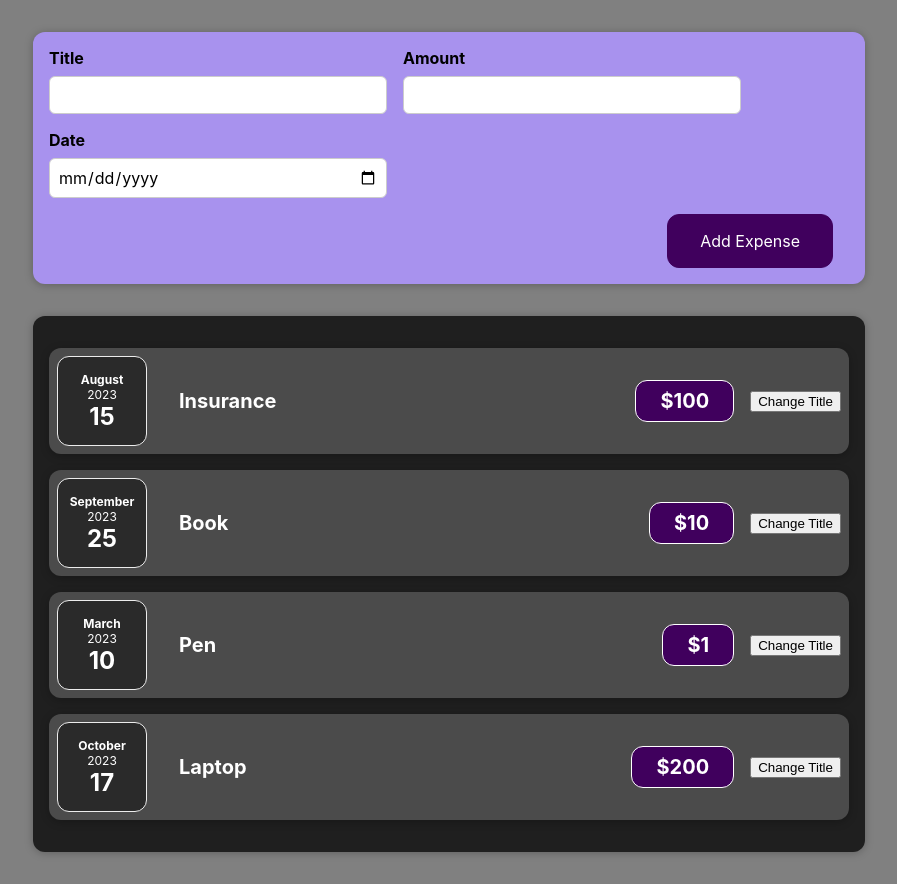
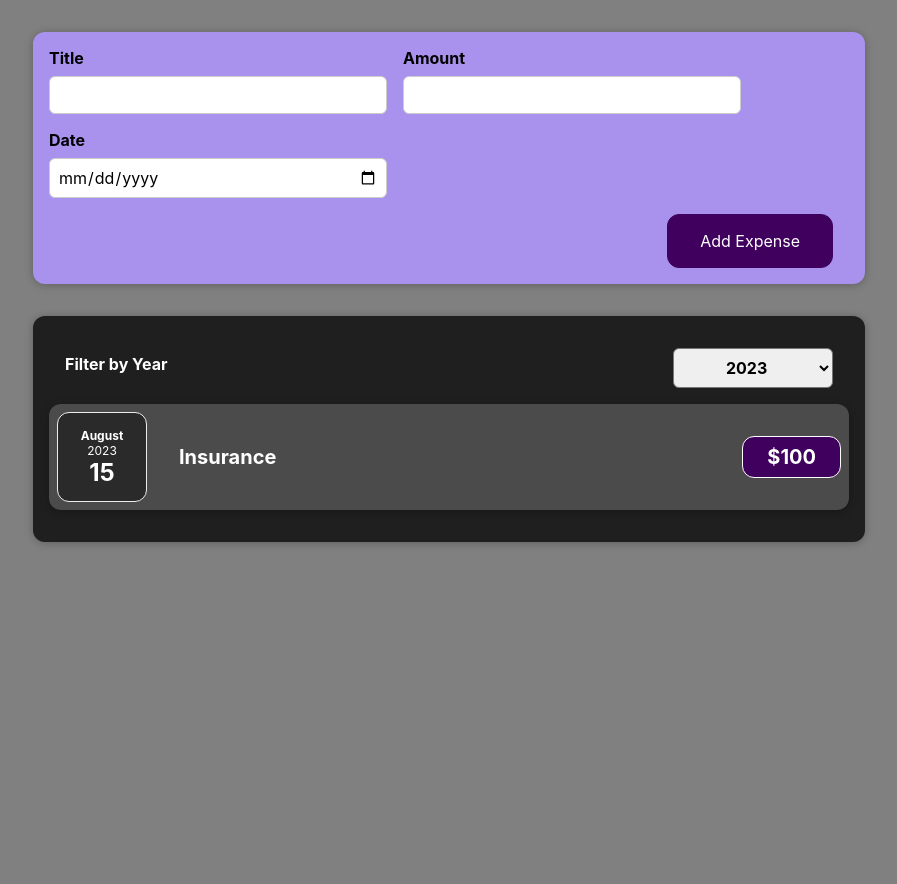
Before and after one commit to neilrrai/SharpenerReact, a React (Create React App) app: page / in a window 1280 px wide. Shown: the whole page, without its empty margins (191-1088 px from the left). After the commit the page ends 800 px from the top, so only its background shows below. Built offline with nearby package versions, Linux system fonts and the light colour scheme.

Commit message:
9/12 Controlled Components - Expenses Filter by Year

```diff
--- a/src/App.js
+++ b/src/App.js
@@ -3,18 +3,18 @@
 import NewExpense from "./components/NewExpense/NewExpense";
 
 const App = () => {
-  const [expenses, setExpenses] = useState([
+  const DUMMY_EXPENSES = [
     { id: 1, title: "Insurance", date: new Date(2023, 7, 15), price: 100 },
-    { id: 2, title: "Book", date: new Date(2023, 8, 25), price: 10 },
-    { id: 3, title: "Pen", date: new Date(2023, 2, 10), price: 1 },
-    { id: 4, title: "Laptop", date: new Date(2023, 9, 17), price: 200 },
-  ]);
+    { id: 2, title: "Book", date: new Date(2024, 8, 25), price: 10 },
+    { id: 3, title: "Pen", date: new Date(2025, 2, 10), price: 1 },
+    { id: 4, title: "Laptop", date: new Date(2024, 9, 17), price: 200 },
+  ];
+  const [expenses, setExpenses] = useState(DUMMY_EXPENSES);
 
   const addExpenseHandler = (expense) => {
     setExpenses((prevExpenses) => {
-      return [...prevExpenses, expense]; // Concatenate the new expense to the existing expenses array
+      return [...prevExpenses, expense];
     });
-    // console.log(expense);
   };
 
   return (
--- a/src/components/Expenses/ExpenseItem.jsx
+++ b/src/components/Expenses/ExpenseItem.jsx
@@ -1,20 +1,16 @@
 // handle the data with object
 // in this I passed date attribute(props) comming from App.js to ExpenseDate as calenderDate so this way we passed props from components to another components
-import React, { useState } from "react";
+import React from "react";
 import ExpenseDate from "./ExpenseDate";
 import "./ExpenseItem.css";
 import Card from "../UI/Card";
 
 function ExpenseItem(props) {
-  const [title, setTitle] = useState(props.title);
   // const expenseTitle = props.title;
   const expenseAmount = props.price;
   const expenseLocation = props.location;
 
   // defining onClick function
-  const buttonClickHandler = (event) => {
-    setTitle("New Title");
-  };
 
   return (
     <Card className="expense-item">
@@ -22,9 +18,8 @@
       <ExpenseDate calenderDate={props.date} />
       <div className="expense-item__location">{expenseLocation}</div>
       <div className="expense-item__description">
-        <h2>{title}</h2>
+        <h2>{props.title}</h2>
         <div className="expense-item__price">${expenseAmount}</div>
-        <button onClick={buttonClickHandler}>Change Title</button>
       </div>
     </Card>
   );
--- a/src/components/Expenses/Expenses.jsx
+++ b/src/components/Expenses/Expenses.jsx
@@ -1,12 +1,24 @@
-import React from "react";
+import React, { useState } from "react";
 import ExpenseItem from "./ExpenseItem";
 import "./Expenses.css";
 import Card from "../UI/Card";
+import ExpensesFilter from "./ExpensesFilter";
 
 const Expenses = (props) => {
+  const [filteredYear, setFilteredYear] = useState("2023");
+  const changeFilterHandler = (selectedYear) => {
+    setFilteredYear(selectedYear);
+  };
+  const filtredExpenses = props.expenses.filter((expense) => {
+    return expense.date.getFullYear().toString() === filteredYear;
+  });
   return (
     <Card className="expenses">
-      {props.expenses.map((expense) => {
+      <ExpensesFilter
+        selected={filteredYear}
+        onChangeFilter={changeFilterHandler}
+      />
+      {filtredExpenses.map((expense) => {
         return (
           <ExpenseItem
             key={expense.id}
--- /dev/null
+++ b/src/components/Expenses/ExpensesFilter.css
@@ -0,0 +1,24 @@
+.expenses-filter {
+  color: white;
+  padding: 0 1rem;
+}
+
+.expenses-filter__control {
+  display: flex;
+  width: 100%;
+  align-items: center;
+  justify-content: space-between;
+  margin: 1rem 0;
+}
+
+.expenses-filter label {
+  font-weight: bold;
+  margin-bottom: 0.5rem;
+}
+
+.expenses-filter select {
+  font: inherit;
+  padding: 0.5rem 3rem;
+  font-weight: bold;
+  border-radius: 6px;
+}
--- /dev/null
+++ b/src/components/Expenses/ExpensesFilter.js
@@ -0,0 +1,22 @@
+import React from "react";
+import "./ExpensesFilter.css";
+
+function ExpensesFilter(props) {
+  const dropdownChangeHandler = (event) => {
+    props.onChangeFilter(event.target.value);
+  };
+  return (
+    <div className="expenses-filter">
+      <div className="expenses-filter__control ">
+        <label>Filter by Year</label>
+        <select value={props.selected} onChange={dropdownChangeHandler}>
+          <option value="2023">2023</option>
+          <option value="2024">2024</option>
+          <option value="2025">2025</option>
+        </select>
+      </div>
+    </div>
+  );
+}
+
+export default ExpensesFilter;
```
